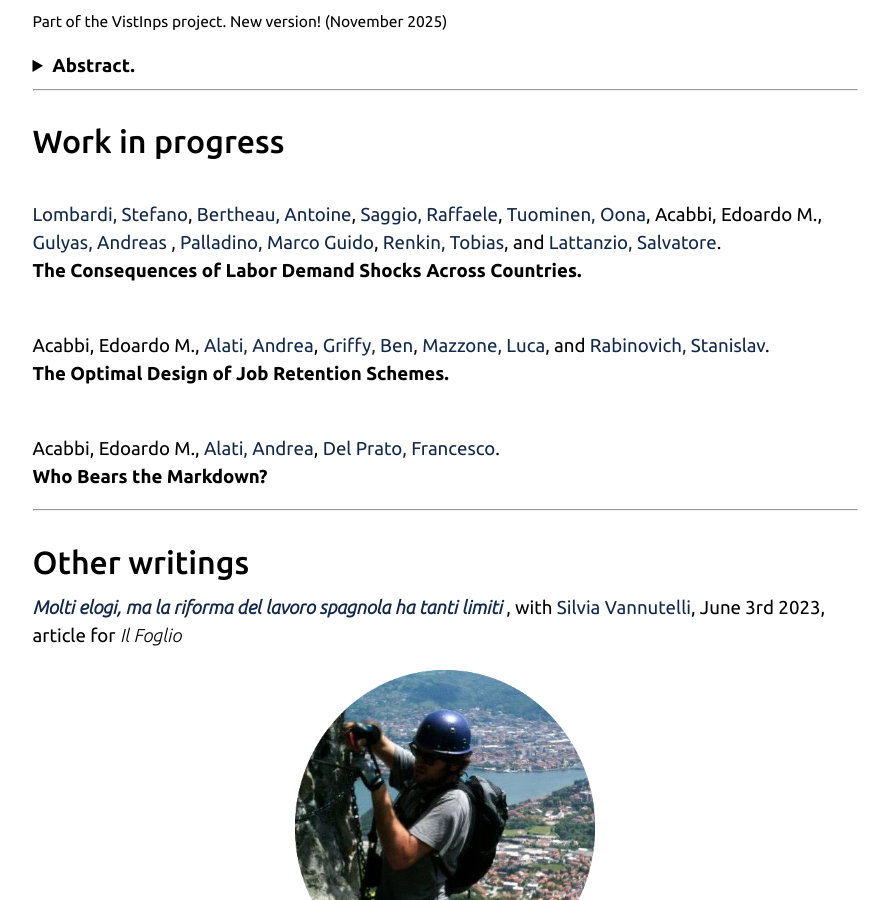
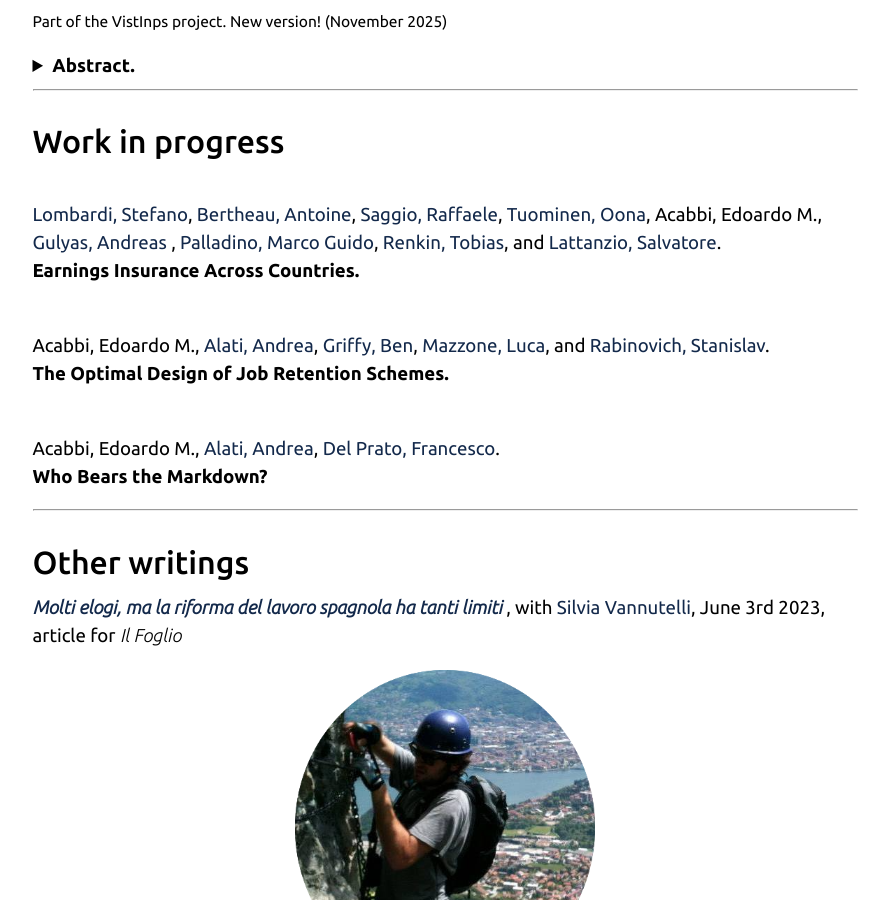
Before and after one commit to eacabbi/eacabbi.github.io, a Jekyll site: the page built from index.md, in a window 1280 px wide and 900 px high, scrolled down 2321 px. Shown: the whole window, without its empty margins (195-1084 px from the left). Built offline with Jekyll 4.4.1, drawn with Linux system fonts in a browser that asks for light colours; some web fonts are replaced.

Commit message:
small updates

```diff
--- a/index.md
+++ b/index.md
@@ -109,7 +109,7 @@ We test whether firms use flexible contracts to limit the effects of labor-induc
 
 <br>
 <a href="https://stefano-lombardi.github.io/"> Lombardi, Stefano</a>, <a href="https://www.antoinebertheau.com/"> Bertheau, Antoine</a>, <a href="https://sites.google.com/site/raffaelesaggio/"> Saggio, Raffaele</a>, <a href="https://www.ifau.se/en/About-IFAU/Personnel/phd-students/oona-tuominen/"> Tuominen, Oona</a>, Acabbi, Edoardo M., <a href="https://sites.google.com/site/andreasgulyas/home"> Gulyas, Andreas </a>, <a href="https://www.marcoguidopalladino.com/"> Palladino, Marco Guido</a>, <a href="https://www.tobiasrenkin.com/"> Renkin, Tobias</a>, and <a href="https://sites.google.com/view/salvatore-lattanzio/home"> Lattanzio, Salvatore</a>.
-<br>**The Consequences of Labor Demand Shocks Across Countries.**
+<br>**Earnings Insurance Across Countries.**
 
 <br>
 Acabbi, Edoardo M., <a href="https://andrealati.github.io"> Alati, Andrea</a>, <a href="https://www.bengriffy.com/"> Griffy, Ben</a>, <a href="https://lucamazzone.github.io/"> Mazzone, Luca</a>, and <a href="https://sites.google.com/site/stanrabinovicheconomics/">Rabinovich, Stanislav</a>.
```
Also changed, not shown: 1 other file.
